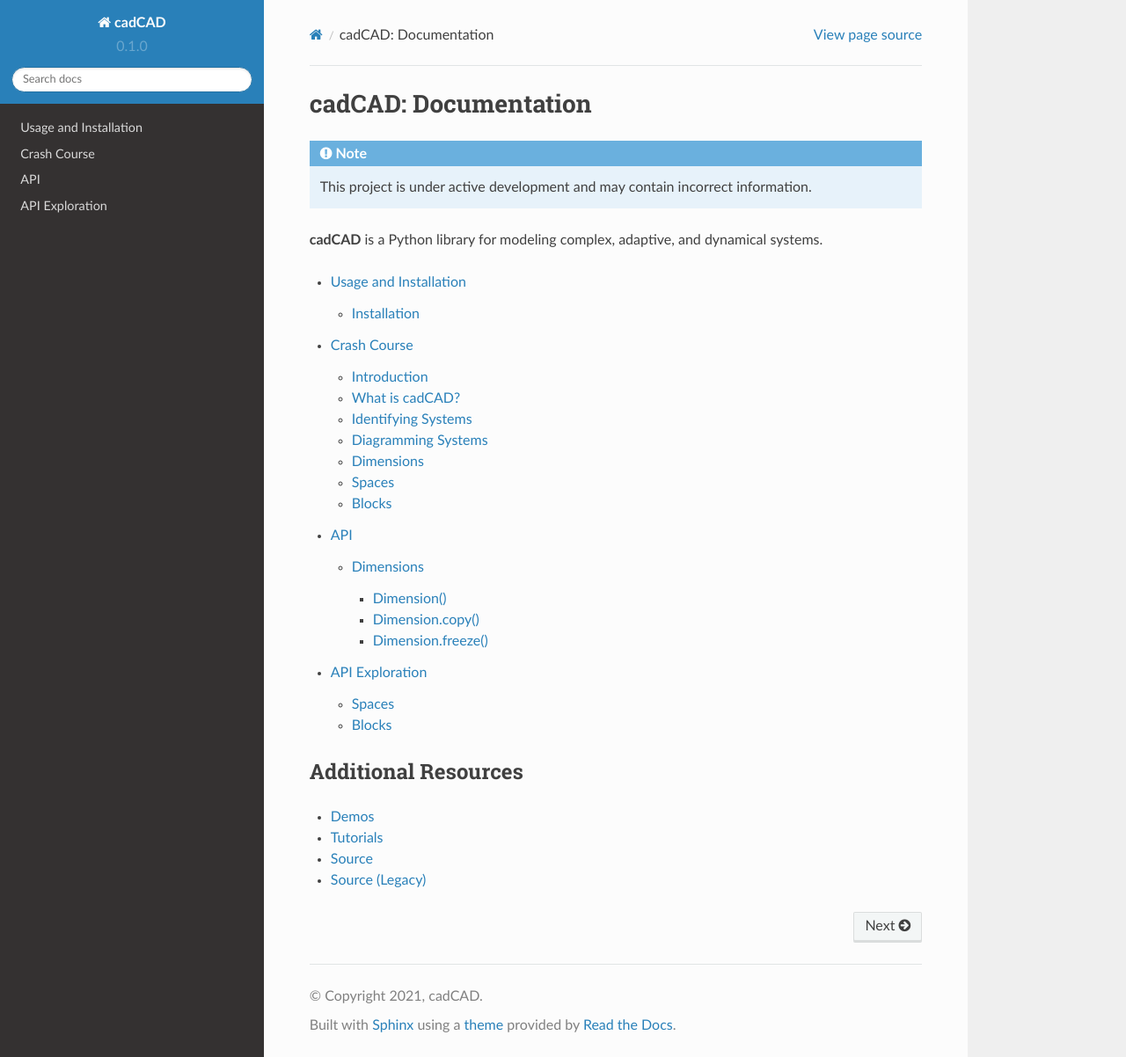
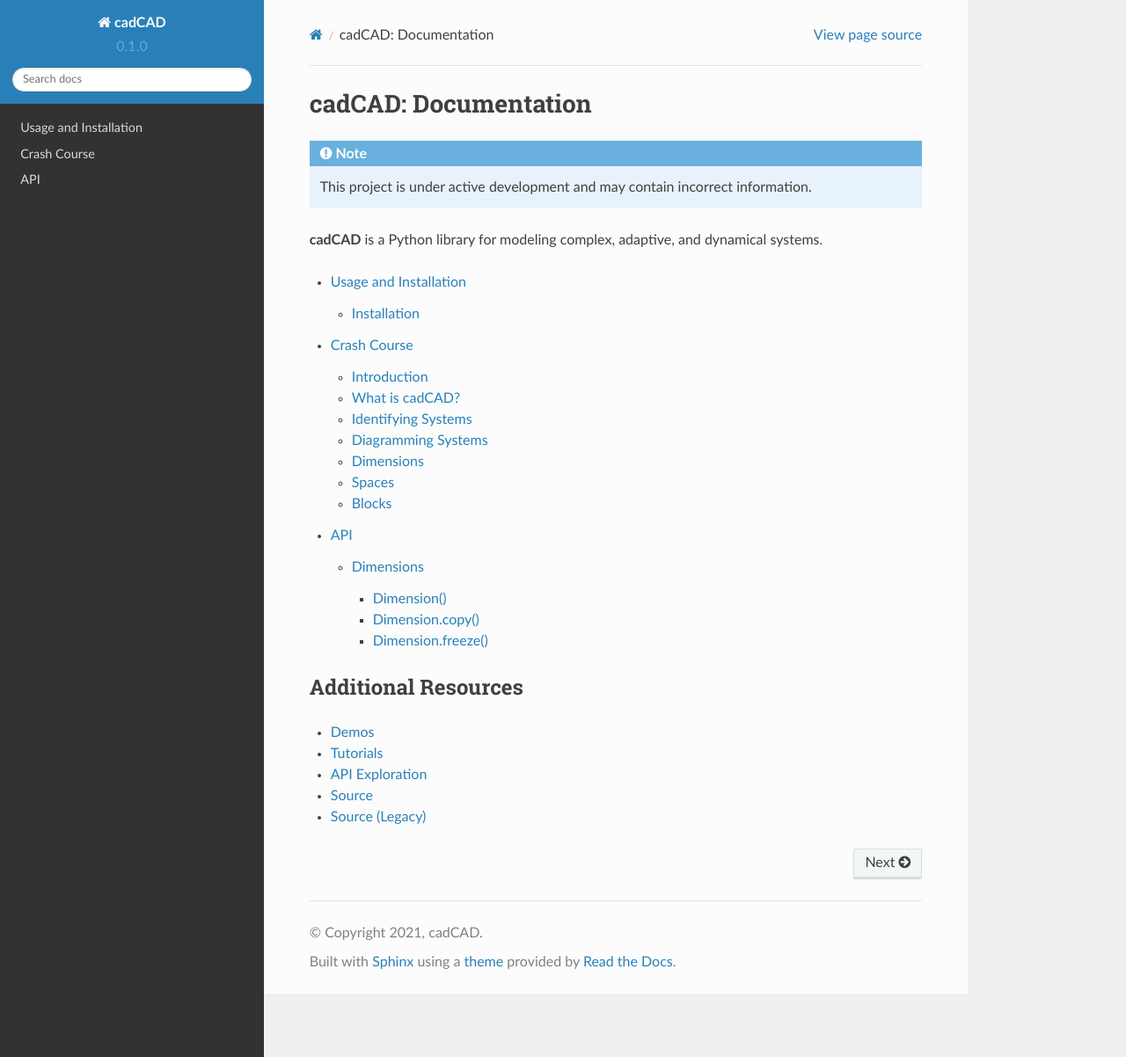
Before and after one commit to cadCAD-org/documentation, a Sphinx documentation site: the page built from docs/source/index.rst, in a window 1280 px wide and 1202 px high. Shown: the whole window at 88% size. Built offline with Sphinx 7.4.7 and the Read the Docs theme 2.0.0, drawn with Linux system fonts in a browser that asks for light colours; some of the changed lines change nothing that is shown.

Commit message:
Updating links

```diff
--- a/docs/source/index.rst
+++ b/docs/source/index.rst
@@ -12,11 +12,11 @@
    Usage and Installation <usage>
    Crash Course <crashcourse>
    API <api>
-   API Exploration <explore>
 
 Additional Resources
 --------------------
 - :doc:`demos`
 - :doc:`tutorials`
+- :doc:`API Exploration<explore>`
 - `Source <https://github.com/cadcad-org/cadcad-ri>`_
 - `Source (Legacy) <https://github.com/cadcad-org/cadcad>`_
```
